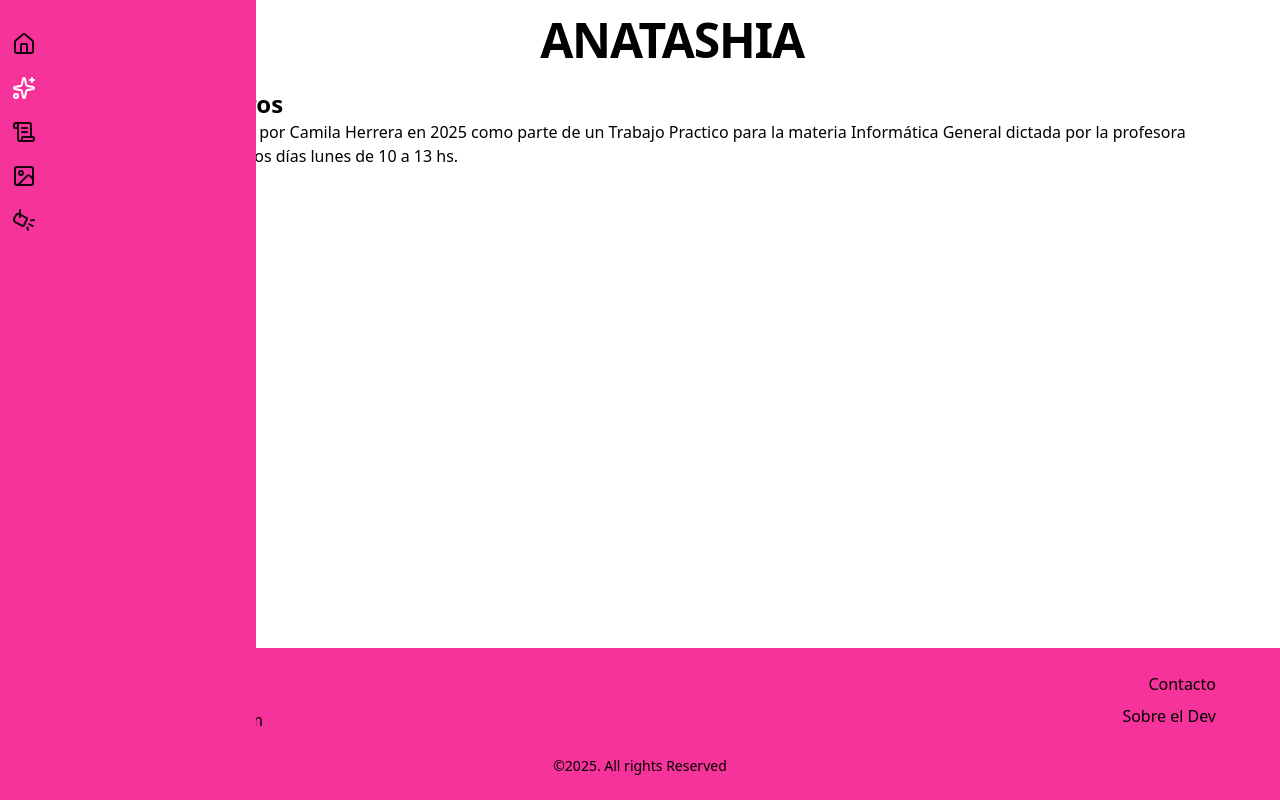
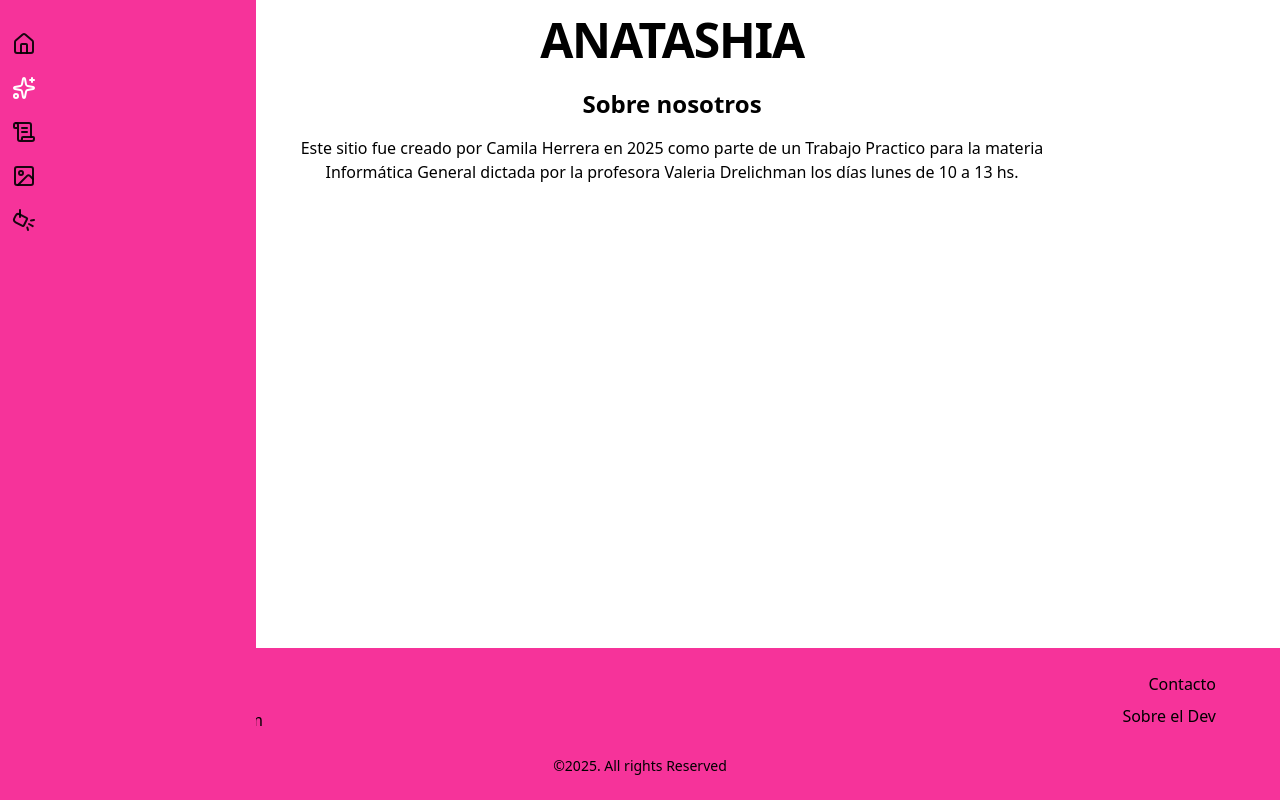
Before and after one commit to faery-cam/herrera_camila_tp2, a React (Vite) app: page /herrera_camila_tp2/aboutdev in a window 1280 px wide. Built offline with nearby package versions, Linux system fonts and the light colour scheme.

Commit message:
[STYLES] pag info sobre el dev

```diff
--- a/src/pages/AboutDev.jsx
+++ b/src/pages/AboutDev.jsx
@@ -8,10 +8,10 @@ export default function AboutDev() {
 
     return (
         <>
-            <div className="p-6">
+            <div className="p-6 flex flex-col items-center text-center gap-4">
                 <h2 className="text-2xl font-bold">Sobre nosotros</h2>
 
-                <p>
+                <p className="max-w-3xl text-black-100">
                     Este sitio fue creado por Camila Herrera en 2025 como parte de un Trabajo Practico para la materia Informática General dictada por la profesora Valeria Drelichman los días lunes de 10 a 13 hs.
                 </p>
 
```
